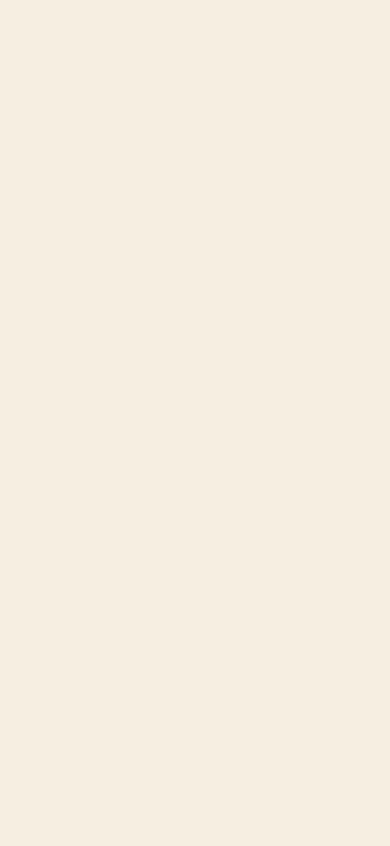
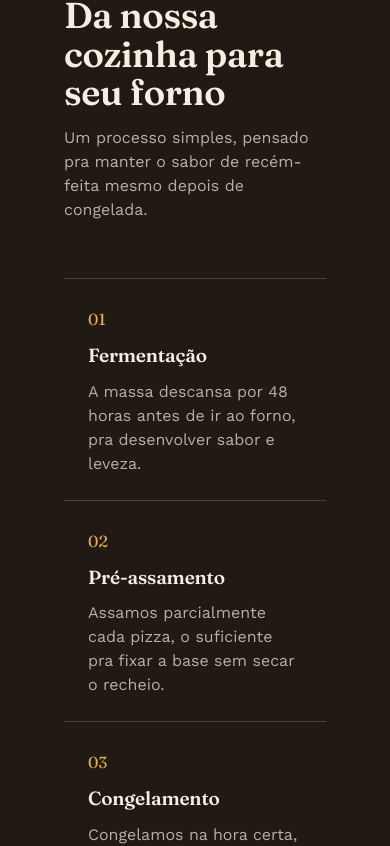
Before and after one commit to MarcioLima79/forno-lento-pizzas, a React (Vite) app: page / in a window 390 px wide. Shown: the part 1220-2066 px from the top of the page. Before the commit the page ends 1128 px from the top, so only its background shows below. Built offline with nearby package versions, Linux system fonts and the light colour scheme.

Commit message:
feat: add responsive process section (#5)

```diff
--- a/src/App.tsx
+++ b/src/App.tsx
@@ -1,13 +1,15 @@
-import Header from "./sections/Header/Header"
-import Hero from "./sections/Hero/Hero"
+import Header from "./sections/Header/Header";
+import Hero from "./sections/Hero/Hero";
+import Process from "./sections/Process/Process";
 
 function App() {
   return (
     <main>
       <Header />
       <Hero />
+      <Process />
     </main>
-  )
+  );
 }
 
-export default App
+export default App;
--- /dev/null
+++ b/src/sections/Process/Process.css
@@ -0,0 +1,74 @@
+.process {
+  background: var(--color-charcoal);
+  color: var(--color-flour);
+  padding: 88px 32px;
+}
+
+.wrap {
+  max-width: 1120px;
+  margin: 0 auto;
+  padding: 0 32px;
+}
+
+.process .head {
+  margin-bottom: 56px;
+}
+
+.process .head h2 {
+  font-size: 36px;
+  color: var(--color-flour);
+}
+
+.process .head p {
+  margin-top: 14px;
+  color: rgba(246, 239, 225, 0.7);
+  font-size: 16px;
+}
+
+.steps {
+  display: grid;
+  grid-template-columns: repeat(4, 1fr);
+  gap: 0;
+  border-top: 1px solid rgba(246, 239, 225, 0.18);
+}
+
+.step:last-child {
+  border-right: none;
+}
+
+.step {
+  padding: 28px 24px 0;
+  border-right: 1px solid rgba(246, 239, 225, 0.18);
+}
+
+.step .n {
+  font-family: "Fraunces", serif;
+  font-size: 16px;
+  color: var(--color-wheat);
+  margin-bottom: 14px;
+}
+
+.step h3 {
+  font-size: 19px;
+  color: var(--color-flour);
+  margin-bottom: 8px;
+}
+
+.step p {
+  margin-top: 14px;
+  color: rgba(246, 239, 225, 0.7);
+  font-size: 16px;
+}
+
+@media (max-width: 860px) {
+  .steps {
+    grid-template-columns: 1fr;
+  }
+
+  .step {
+    border-right: none;
+    border-bottom: 1px solid rgba(246, 239, 225, 0.18);
+    padding-bottom: 24px;
+    margin-bottom: 0;
+  }
+}
--- /dev/null
+++ b/src/sections/Process/Process.tsx
@@ -0,0 +1,53 @@
+import "./Process.css";
+
+function Process() {
+  return (
+    <section className="process" id="process">
+      <div className="wrap">
+        <div className="head">
+          <h2>Da nossa cozinha para seu forno</h2>
+          <p>
+            Um processo simples, pensado pra manter o sabor de recém-feita mesmo
+            depois de congelada.
+          </p>
+        </div>
+        <div className="steps">
+          <div className="step">
+            <div className="n">01</div>
+            <h3>Fermentação</h3>
+            <p>
+              A massa descansa por 48 horas antes de ir ao forno, pra
+              desenvolver sabor e leveza.
+            </p>
+          </div>
+          <div className="step">
+            <div className="n">02</div>
+            <h3>Pré-assamento</h3>
+            <p>
+              Assamos parcialmente cada pizza, o suficiente pra fixar a base sem
+              secar o recheio.
+            </p>
+          </div>
+          <div className="step">
+            <div className="n">03</div>
+            <h3>Congelamento</h3>
+            <p>
+              Congelamos na hora certa, travando textura e sabor até o momento
+              de você assar.
+            </p>
+          </div>
+          <div className="step">
+            <div className="n">04</div>
+            <h3>Sua vez</h3>
+            <p>
+              15 minutos no forno de casa e ela sai como se tivesse acabado de
+              ser feita.
+            </p>
+          </div>
+        </div>
+      </div>
+    </section>
+  );
+}
+
+export default Process;
```
